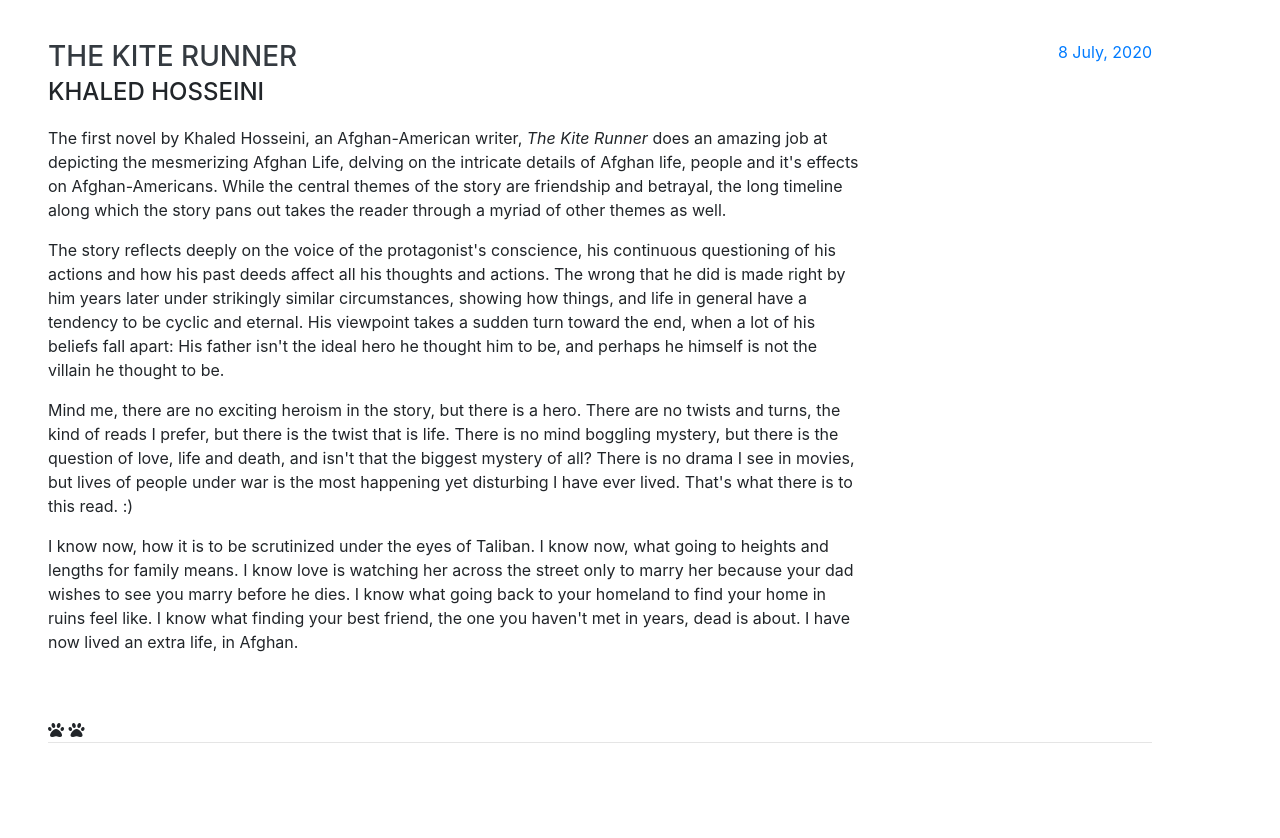
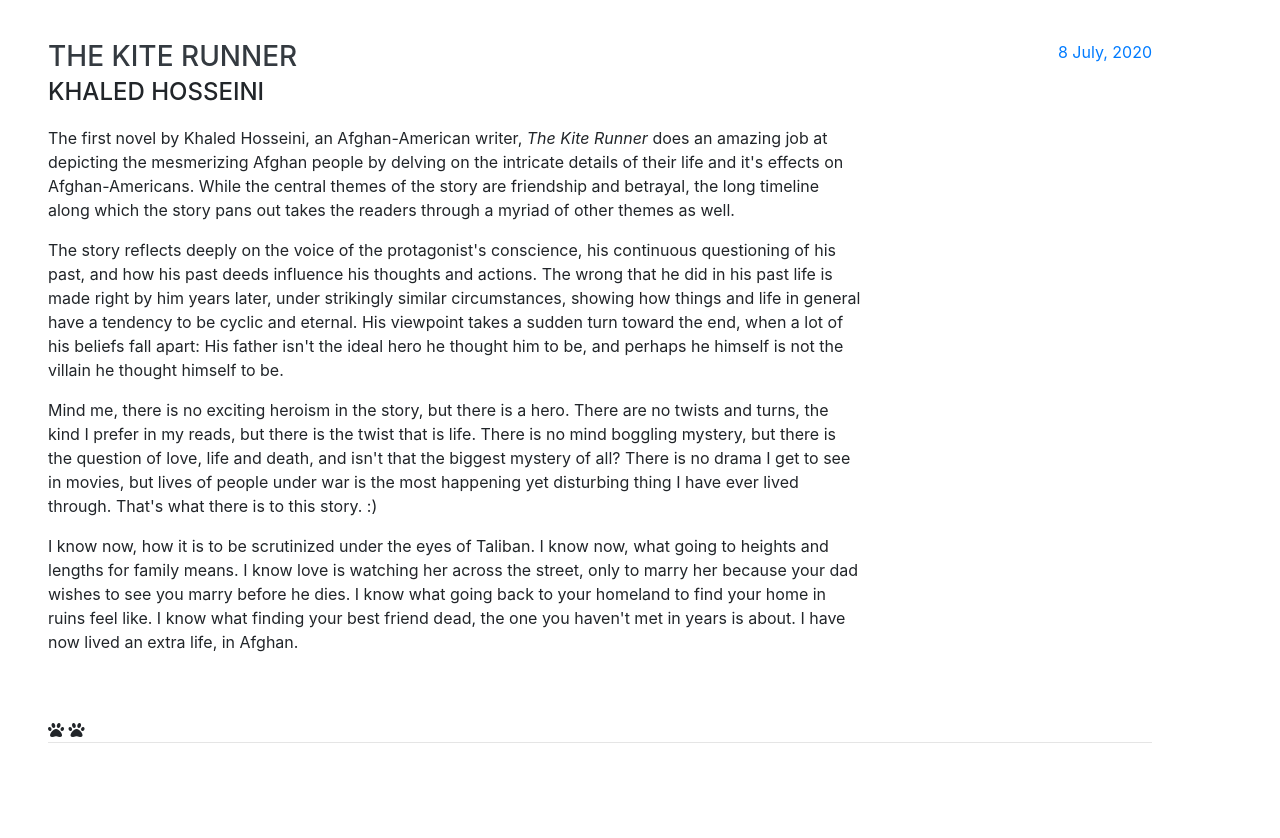
Before and after one commit to HeerAmbavi/HeerAmbavi.github.io, a website with bundled scripts: page blog.html in a window 1280 px wide. Shown: the part 600-1438 px from the top of the page. Built offline with nearby package versions, Linux system fonts and the light colour scheme; a web font is replaced by a local one.

Commit message:
fixing grammatical errors

```diff
--- a/blog.html
+++ b/blog.html
@@ -103,25 +103,25 @@
                 <div>
                     <p>
                         The first novel by Khaled Hosseini, an Afghan-American writer, <i>The Kite Runner</i> does an amazing job at depicting the mesmerizing
-                        Afghan Life, delving on the intricate details of Afghan life, people and it's effects on Afghan-Americans. While the
+                        Afghan people by delving on the intricate details of their life and it's effects on Afghan-Americans. While the
                         central themes of the story are friendship and betrayal, the long timeline along which the story pans out takes the
-                        reader through a myriad of other themes as well.</p>
+                        readers through a myriad of other themes as well.</p>
                     <p>
-                        The story reflects deeply on the voice of the protagonist's conscience, his continuous questioning of his actions
-                        and how his past deeds affect all his thoughts and actions. The wrong that he did is made right by him years later under
-                        strikingly similar circumstances, showing how things, and life in general have a tendency to be cyclic and eternal.
+                        The story reflects deeply on the voice of the protagonist's conscience, his continuous questioning of his past,
+                        and how his past deeds influence his thoughts and actions. The wrong that he did in his past life is made right by him years later, under
+                        strikingly similar circumstances, showing how things and life in general have a tendency to be cyclic and eternal.
                         His viewpoint takes a sudden turn toward the end, when a lot of his beliefs fall apart: His father isn't the ideal hero he
-                        thought him to be, and perhaps he himself is not the villain he thought to be. </p>
+                        thought him to be, and perhaps he himself is not the villain he thought himself to be. </p>
                     <p>
-                        Mind me, there are no exciting heroism in the story, but there is a hero. There are no twists and turns, the kind of reads I prefer,
+                        Mind me, there is no exciting heroism in the story, but there is a hero. There are no twists and turns, the kind I prefer in my reads,
                         but there is the twist that is life. There is no mind boggling mystery, but there is the question of love, life and death,
-                        and isn't that the biggest mystery of all? There is no drama I see in movies, but lives of people under war is the most
-                        happening yet disturbing I have ever lived. That's what there is to this read. :)</p>
+                        and isn't that the biggest mystery of all? There is no drama I get to see in movies, but lives of people under war is the most
+                        happening yet disturbing thing I have ever lived through. That's what there is to this story. :)</p>
                     <p>
                         I know now, how it is to be scrutinized under the eyes of Taliban. I know now, what going to heights and lengths for family means.
-                        I know love is watching her across the street only to marry her because your dad wishes to see you marry before he dies.
-                        I know what going back to your homeland to find your home in ruins feel like. I know what finding your best friend, the one you haven't
-                        met in years, dead is about. I have now lived an extra life, in Afghan.</p>
+                        I know love is watching her across the street, only to marry her because your dad wishes to see you marry before he dies.
+                        I know what going back to your homeland to find your home in ruins feel like. I know what finding your best friend dead, the one you haven't
+                        met in years is about. I have now lived an extra life, in Afghan.</p>
                 </div>
 
               </div>
```
